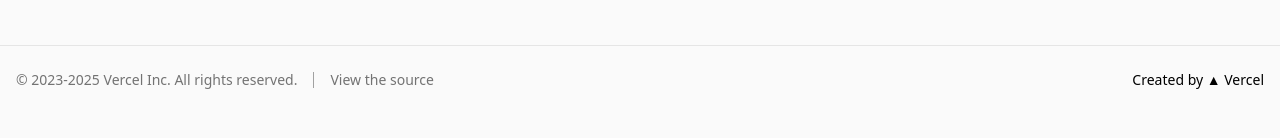
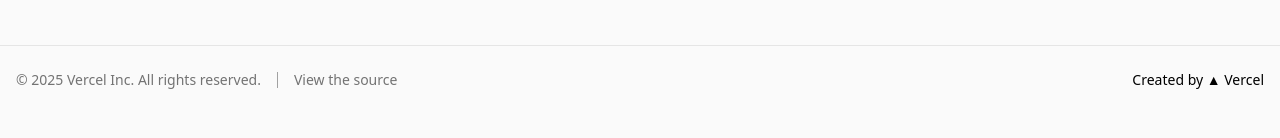
Before and after one commit to mdanish73/aivengers_commerce, a Next.js app: page / in a window 1280 px wide. Shown: the part 162-300 px from the top of the page. Built offline with nearby package versions, Linux system fonts and the light colour scheme; no server answers.

Commit message:
Simplify copyright date to current year
Updated copyright date logic to use the current year.

```diff
--- a/components/layout/footer.tsx
+++ b/components/layout/footer.tsx
@@ -9,7 +9,7 @@ const { COMPANY_NAME, SITE_NAME } = process.env;
 
 export default async function Footer() {
   const currentYear = new Date().getFullYear();
-  const copyrightDate = 2023 + (currentYear > 2023 ? `-${currentYear}` : '');
+  const copyrightDate = currentYear;
   const skeleton = 'w-full h-6 animate-pulse rounded-sm bg-neutral-200 dark:bg-neutral-700';
   const menu = await getMenu('next-js-frontend-footer-menu');
   const copyrightName = COMPANY_NAME || SITE_NAME || '';
```
